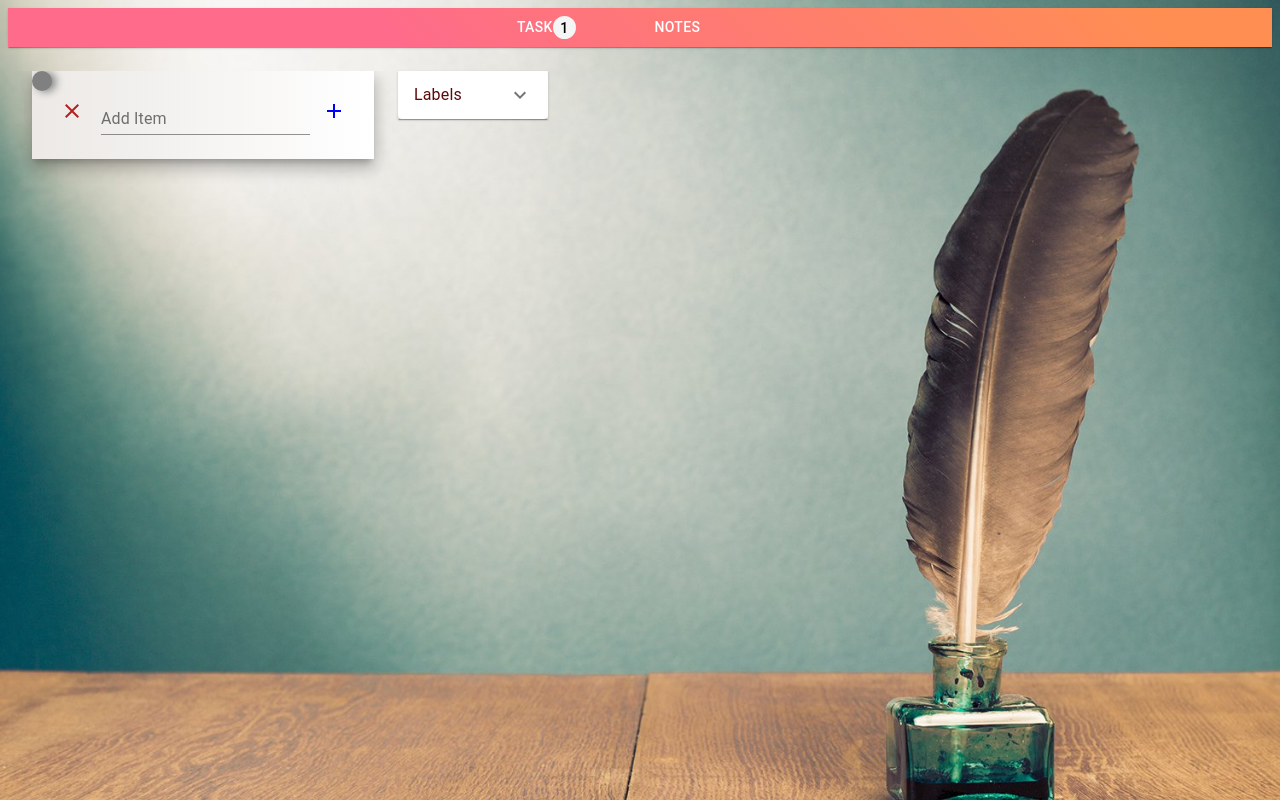
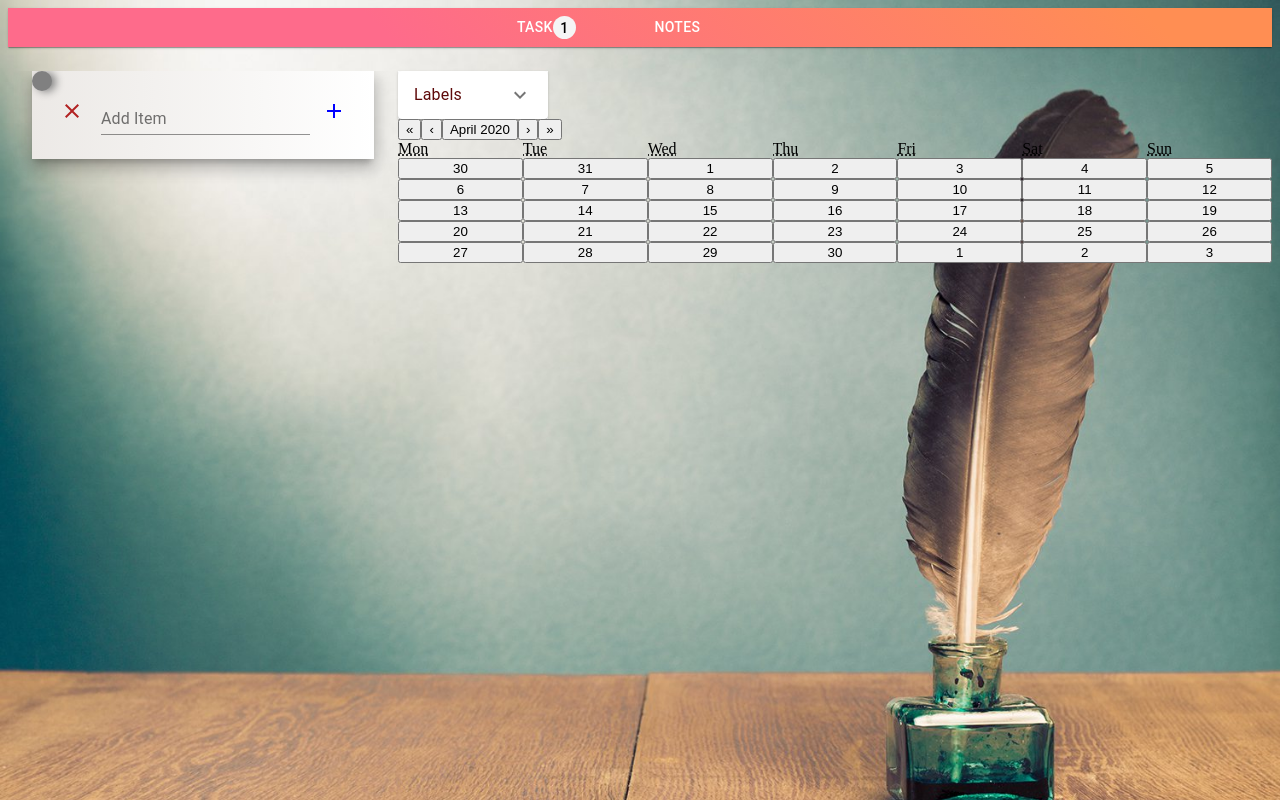
Before and after one commit to suman-kr/redesigned-happiness, a React app: page /todo in a window 1280 px wide. Built offline with nearby package versions, Linux system fonts and the light colour scheme.

Commit message:
WIP! check bugs in yarn package

```diff
--- a/src/components/TaskCard.tsx
+++ b/src/components/TaskCard.tsx
@@ -12,7 +12,7 @@ import '../styles/index.css';
 import { LabelsCollapse } from './LabelsCollapse';
 import { TaskLabel } from './TaskLabel';
 import 'animate.css';
-import {useToasts} from 'react-toast-notifications';
+import Calendar from 'react-calendar';
 
 export class TodoCard extends React.Component<Props, State> {
   constructor(props: Props) {
@@ -145,7 +145,8 @@ export class TodoCard extends React.Component<Props, State> {
       <LabelsCollapse
         filterCard={this.filterFunction}
         unsetFilter={this.unsetFilter}
-      />
+      />,
+      <Calendar />
     ];
   }
 }
```
Also changed, not shown: package.json (+8 -7 lines), 2 other files (tests, documents, lock files or other folders).
